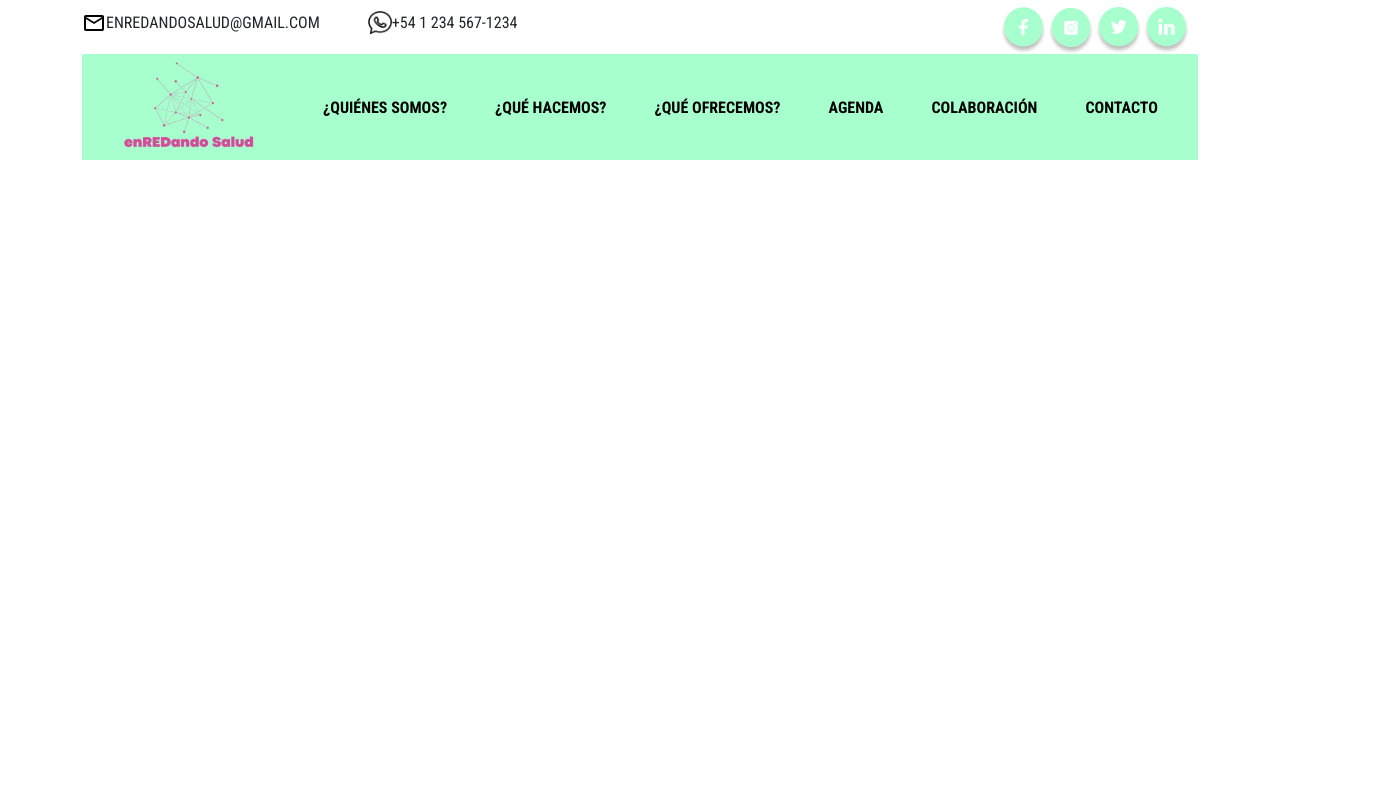
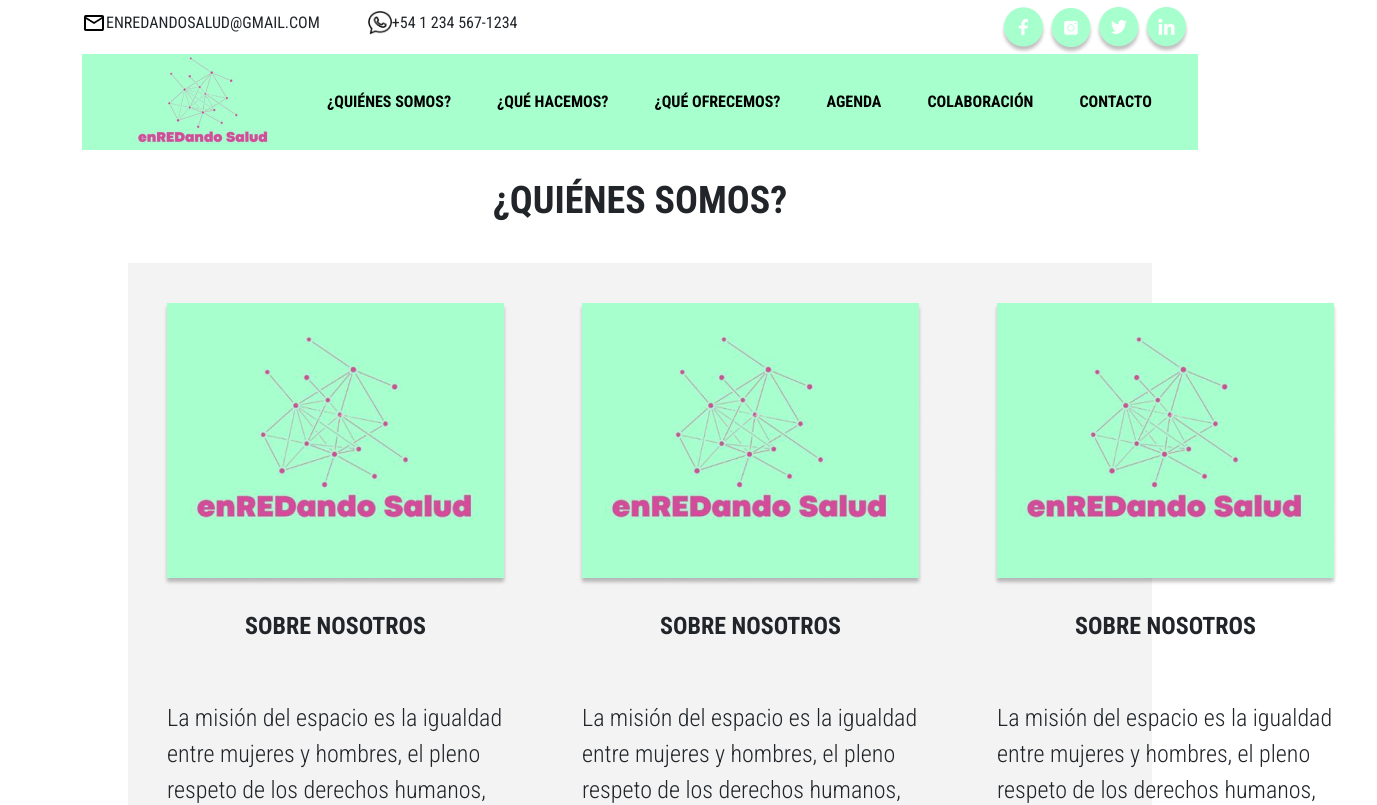
Before and after one commit to MariaBelenCaporale/EnREDando, a React (Create React App) app: page /QuienesSomos in a window 1280 px wide. Shown: the top 805 px of the page, 1377 px wide, since content can reach past the window. Built offline with nearby package versions, Linux system fonts and the light colour scheme.

Commit message:
quienes somos

```diff
--- a/src/App.js
+++ b/src/App.js
@@ -2,13 +2,15 @@ import { BrowserRouter, Routes, Route } from 'react-router-dom';
 import './App.css';
 import NavBar from './components/NavBar/NavBar';
 import Home from './Pages/Home/Home';
+import QuienesSomos from './Pages/QuienesSomos/QuienesSomos';
 function App() {
   return (
     <BrowserRouter>
+        <NavBar />
 
-        <NavBar />
         <Routes>
           <Route path="/" element={<Home />} />
+          <Route path="/QuienesSomos" element={<QuienesSomos />} />
 
 
           {/* <Route path="/Experiencias" element={<Experiencias />} />
--- /dev/null
+++ b/src/Pages/QuienesSomos/QuienesSomos.css
@@ -0,0 +1,62 @@
+.containerQuienes {
+    display: flex;
+    width: 100%;
+    align-items: center;
+    justify-content: center;
+    flex-direction: column;
+}
+
+.quienes {
+    margin-top: 20px;
+    height: 45px;
+    width: 100%;
+}
+
+.tituloQuienes {
+    font-family: 'Roboto Condensed';
+    font-size: 38px;
+    font-weight: 700;
+    line-height: 45px;
+    letter-spacing: 0em;
+    text-align: center;
+
+}
+
+
+.containerCuadro {
+    margin-top: 40px;
+    background-color: #F3F3F3;
+    width: 80%;
+    height: auto;
+    display: flex;
+
+}
+
+.cuadroUno {
+    height: 640px;
+    width: 415px;
+
+
+    align-items: center;
+    justify-content: flex-start;
+    display: flex;
+    flex-direction: column;
+
+}
+
+.imgUno {
+    padding:  40px 39px 22px 39px;
+}
+
+.tituloUno {
+    font-family: 'Roboto Condensed';
+font-size: 24px;
+font-weight: 700;
+}
+
+.textoUno {
+    font-family: 'Roboto Condensed';
+    font-size: 24px;
+    font-weight: 300;
+    padding:  40px 39px 22px 39px;
+}
--- /dev/null
+++ b/src/Pages/QuienesSomos/QuienesSomos.js
@@ -0,0 +1,44 @@
+import './QuienesSomos.css';
+import enredandoNosotros from '../../components/Assets/enredandoNosotros.png';
+
+
+const QuienesSomos = () => {
+
+
+    return (
+        <div className='containerQuienes'>
+            <div className='quienes'>
+                <p className='tituloQuienes'>¿QUIÉNES SOMOS?</p>
+            </div>
+
+            <div className='containerCuadro'>
+                <div className='cuadroUno'>
+                    <img className='imgUno' src={enredandoNosotros} />
+                    <p className='tituloUno'>SOBRE NOSOTROS</p>
+                    <p className='textoUno'>La misión del espacio es la igualdad entre mujeres y hombres, el pleno respeto de los derechos humanos, mejorar el acceso de adolescentes, jóvenes y mujeres a la educación.
+                    </p>
+                </div>
+
+                <div className='cuadroUno'>
+                    <img className='imgUno' src={enredandoNosotros} />
+                    <p className='tituloUno'>SOBRE NOSOTROS</p>
+                    <p className='textoUno'>La misión del espacio es la igualdad entre mujeres y hombres, el pleno respeto de los derechos humanos, mejorar el acceso de adolescentes, jóvenes y mujeres a la educación.
+                    </p>
+                </div>
+
+                <div className='cuadroUno'>
+                    <img className='imgUno' src={enredandoNosotros} />
+                    <p className='tituloUno'>SOBRE NOSOTROS</p>
+                    <p className='textoUno'>La misión del espacio es la igualdad entre mujeres y hombres, el pleno respeto de los derechos humanos, mejorar el acceso de adolescentes, jóvenes y mujeres a la educación.
+                    </p>
+                </div>
+            </div>
+
+        </div>
+
+
+
+    )
+};
+
+export default QuienesSomos;
--- a/src/components/NavBar/NavBar.css
+++ b/src/components/NavBar/NavBar.css
@@ -4,6 +4,14 @@
     left: 1226px;
     top: 45.9796142578125px;
     border-radius: 0px;
+}
+
+a {
+    color: black !important;
+    text-decoration: none !important;
+    font-family: 'Roboto Condensed' !important;
+    font-size: 16px !important;
+    font-weight: 700 !important;
 }
 
 .container {
--- a/src/components/NavBar/NavBar.js
+++ b/src/components/NavBar/NavBar.js
@@ -26,15 +26,15 @@ import Redes from './Redes';
             <Navbar.Toggle aria-controls="responsive-navbar-nav" />
                 <Navbar.Collapse id="responsive-navbar-nav">
                 <Nav className="me-auto">
-                <Navbar.Brand href="#home">
+                <NavLink to='/' href="#home">
                 <img src={logo} alt='logo enredandosalud'/>
-            </Navbar.Brand>
-                    <Nav.Link href="#QuienesSomos">¿QUIÉNES SOMOS?</Nav.Link>
-                    <Nav.Link href="#QueHacemos">¿QUÉ HACEMOS?</Nav.Link>
-                    <Nav.Link href="#QueOfrecemos">¿QUÉ OFRECEMOS?</Nav.Link>
-                    <Nav.Link href="#Agenda">AGENDA</Nav.Link>
-                    <Nav.Link href="#Colaboracion">COLABORACIÓN</Nav.Link>
-                    <Nav.Link href="#Contacto">CONTACTO</Nav.Link>
+            </NavLink>
+                    <NavLink className='link' to='QuienesSomos' href="#QuienesSomos">¿QUIÉNES SOMOS?</NavLink>
+                    <NavLink href="#QueHacemos">¿QUÉ HACEMOS?</NavLink>
+                    <NavLink href="#QueOfrecemos">¿QUÉ OFRECEMOS?</NavLink>
+                    <NavLink href="#Agenda">AGENDA</NavLink>
+                    <NavLink href="#Colaboracion">COLABORACIÓN</NavLink>
+                    <NavLink href="#Contacto">CONTACTO</NavLink>
                 </Nav>
 
                 </Navbar.Collapse>
```
Also changed, not shown: src/components/Assets/enredandoNosotros.png (added), src/components/Assets/equipo.png (added).
